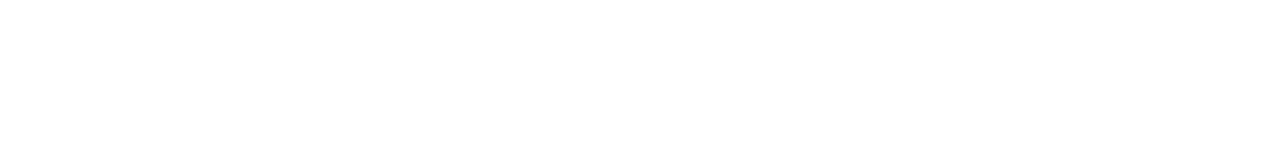
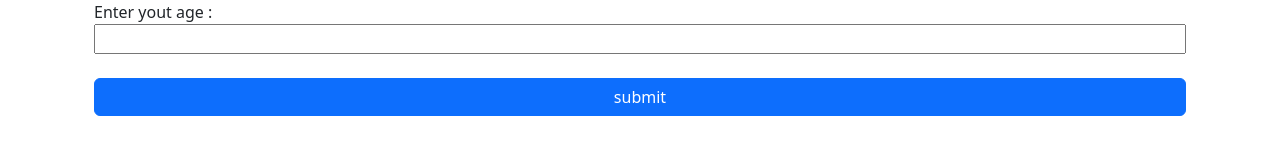
Before and after one commit to farbud/age-game, a plain HTML site: page index.html in a window 1280 px wide. Drawn offline with Linux system fonts and the light colour scheme.

Commit message:
seconde commit

```diff
--- a/index.html
+++ b/index.html
@@ -10,7 +10,15 @@
     <script src="bootstrap.min.js"></script>
     <title>age-game</title>
 </head>
-<body>
+<body class="container">
+<div class="container d-flex flex-column justify-contact-center">
+    <label>Enter yout age :</label>
+    <input type="text" id="mytext"><br>
+    <button class="btn btn-primary" type="submit" id="mybtn">
+        submit
+    </button>
+    <p id="resultElement"></p>
+</div>
     <script src="index.js"></script>
 </body>
 </html>
```
